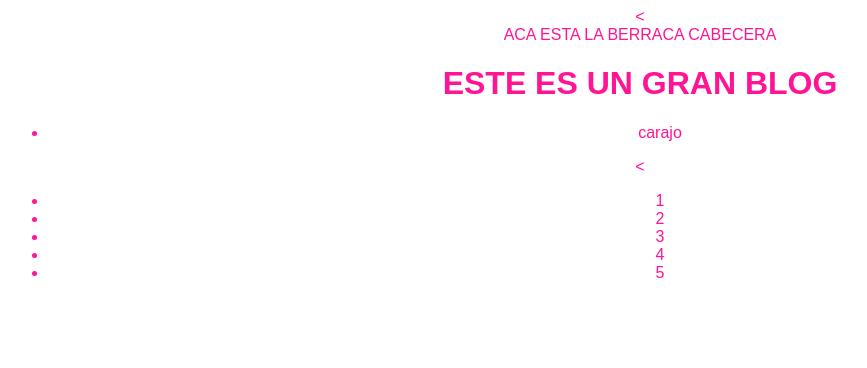
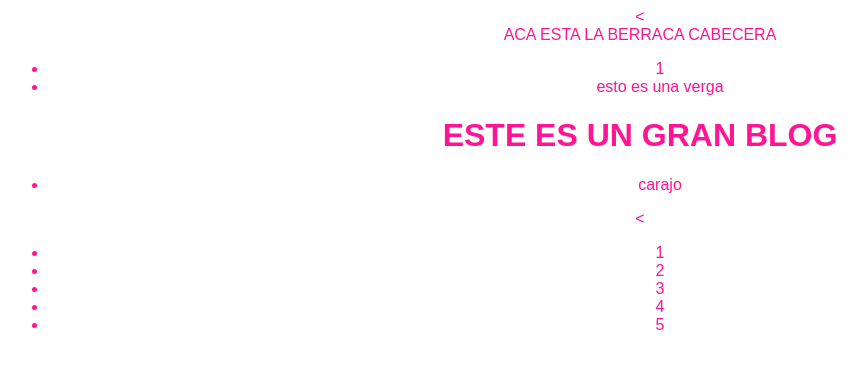
Before and after one commit to javiersanchezc/jasc-proyect, a plain HTML site: page blogpost.html in a window 1280 px wide. Shown: the whole page, without its empty margins (0-867 px from the left). Drawn offline with Linux system fonts and the light colour scheme.

Commit message:
cambio que sube al repositorio

```diff
--- a/blogpost.html
+++ b/blogpost.html
@@ -16,6 +16,10 @@ ACA ESTA LA BERRACA CABECERA
 
  	</div>
 
+
+<div><ul><li>1</li>
+<li>esto es una verga</li>
+</ul></div>
 
 <h1>ESTE ES UN GRAN BLOG</h1>
 <p></p>
```
